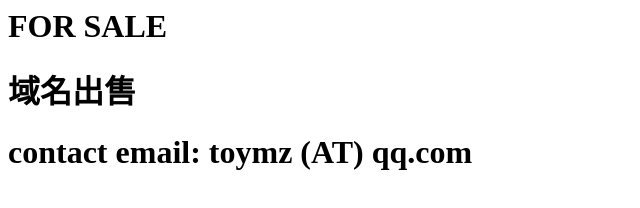
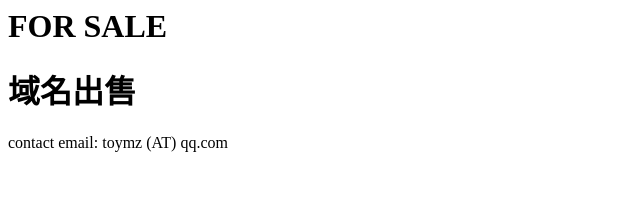
Before and after one commit to toymz/toymz.github.io, a plain HTML site: page index.html in a window 1280 px wide. Shown: the whole page, without its empty margins (0-640 px from the left). Drawn offline with Linux system fonts and the light colour scheme.

Commit message:
Update index.html

```diff
--- a/index.html
+++ b/index.html
@@ -1,4 +1,4 @@
 <h1>FOR SALE</h1>
-<h1>域名出售<h1>
+<h1>域名出售</h1>
 
 <div>contact email: toymz (AT) qq.com</div>
```
